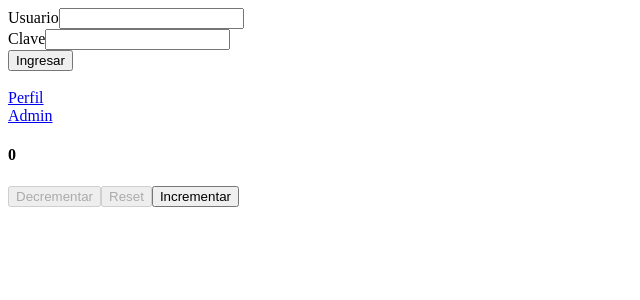
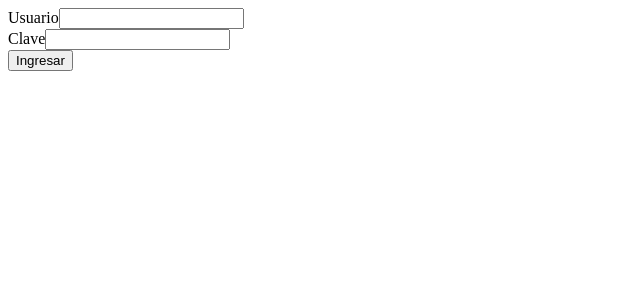
Before and after one commit to siulppeking/security, a React (Vite) app: page /login in a window 1280 px wide. Shown: the top 300 px of the page, without its empty margins (0-640 px from the left). Built offline with nearby package versions, Linux system fonts and the light colour scheme.

Commit message:
Se limpio el hook de useAuth

```diff
--- a/package.json
+++ b/package.json
@@ -11,7 +11,6 @@
   },
   "dependencies": {
     "axios": "^1.10.0",
-    "jwt-decode": "^4.0.0",
     "react": "^19.1.0",
     "react-dom": "^19.1.0",
     "react-router-dom": "^7.6.2"
--- a/src/contexts/AuthContext.jsx
+++ b/src/contexts/AuthContext.jsx
@@ -9,7 +9,6 @@ export const AuthProvider = ({ children }) => {
     const [status, setStatus] = useState('no-authenticated'); // 'authenticated', 'no-authenticated', 'checking'
     const [cargando, setCargando] = useState(false);
     const [usuario, setUsuario] = useState(null);
-    const [contador, setContador] = useState(0);
 
     const checkUser = async () => {
         const token = localStorage.getItem('access_token');
@@ -29,31 +28,17 @@ export const AuthProvider = ({ children }) => {
         }
     };
 
-    const incrementar = () => {
-        setContador(contador => contador + 1);
-    }
-
-    const decrementar = () => {
-        setContador(contador => contador - 1);
-    }
-
-    const reset = () => {
-        setContador(0);
-    }
-
     useEffect(() => {
         checkUser();
     }, [])
 
 
     return <AuthContext.Provider value={{
-        incrementar,
-        decrementar,
-        reset,
-        contador,
+
         checkUser,
         cargando,
-        status
+        status,
+        usuario
     }}>
         {children}
     </AuthContext.Provider>
--- a/src/pages/private/AdminPage.jsx
+++ b/src/pages/private/AdminPage.jsx
@@ -1,8 +1,13 @@
 import React from 'react'
+import { useAuth } from '../../contexts/AuthContext'
 
 const AdminPage = () => {
+  const { usuario } = useAuth();
   return (
-    <div>AdminPage</div>
+    <div>
+      <label htmlFor="">Admin Page</label>
+      <h4>{usuario.nombre}</h4>
+    </div>
   )
 }
 
--- a/src/pages/public/LoginPage.jsx
+++ b/src/pages/public/LoginPage.jsx
@@ -1,22 +1,20 @@
 import React, { useState } from 'react'
+import { useNavigate } from 'react-router-dom';
 import { publicApi } from '../../apis/publicApi';
 import { useForm } from '../../hooks/useForm';
 import { useAuth } from '../../contexts/AuthContext';
-import { jwtDecode } from "jwt-decode";
-import { Link, useNavigate } from 'react-router-dom';
 
 
 const LoginPage = () => {
 
-  const { checkUser, contador, incrementar, decrementar, reset } = useAuth();
+  const { checkUser } = useAuth();
   const navigate = useNavigate();
 
-  const { values, handlerInputChange, reset: onReset } = useForm({
+  const { values, handlerInputChange } = useForm({
     username: '',
     clave: ''
   });
 
-  const [token, setToken] = useState('');
   const [loading, setLoading] = useState(false);
 
   const handlerSubmit = async (e) => {
@@ -26,13 +24,9 @@ const LoginPage = () => {
       const response = await publicApi.post('/api/auth/login', values);
 
       if (response.data.type === 'success') {
-        const token = response.data.token;
-        setToken(token);
-        localStorage.setItem('access_token', token);
+        localStorage.setItem('access_token', response.data.token);
         localStorage.setItem('refresh_token', response.data.refreshToken);
-
         await checkUser();
-
         const lastPath = localStorage.getItem('lastPath') || '/admin';
         navigate(lastPath, { replace: true });
       }
@@ -46,12 +40,6 @@ const LoginPage = () => {
     }
   }
 
-  const logout = () => {
-    localStorage.clear();
-    setToken('');
-    onReset();
-  }
-
   return (
     <form onSubmit={handlerSubmit}>
       <label>Usuario</label>
@@ -63,21 +51,6 @@ const LoginPage = () => {
       <br />
 
       <input type="submit" disabled={loading} value={loading ? 'Cargando...' : 'Ingresar'} />
-      <br />
-      <br />
-      {
-        token !== '' && <button type='button' onClick={logout}>Logout</button>
-      }
-      {
-        token !== '' && JSON.stringify(jwtDecode(token), null, 2)
-      }
-
-      <Link to={'/perfil'}>Perfil</Link> <br />
-      <Link to={'/admin'}>Admin</Link>
-      <h4>{contador}</h4>
-      <button type='button' disabled={contador == 0} onClick={decrementar}>Decrementar</button>
-      <button type='button' disabled={contador == 0} onClick={reset}>Reset</button>
-      <button type='button' onClick={incrementar}>Incrementar</button>
     </form>
   )
 }
```
Also changed, not shown: 1 other file (tests, documents, lock files or other folders).
